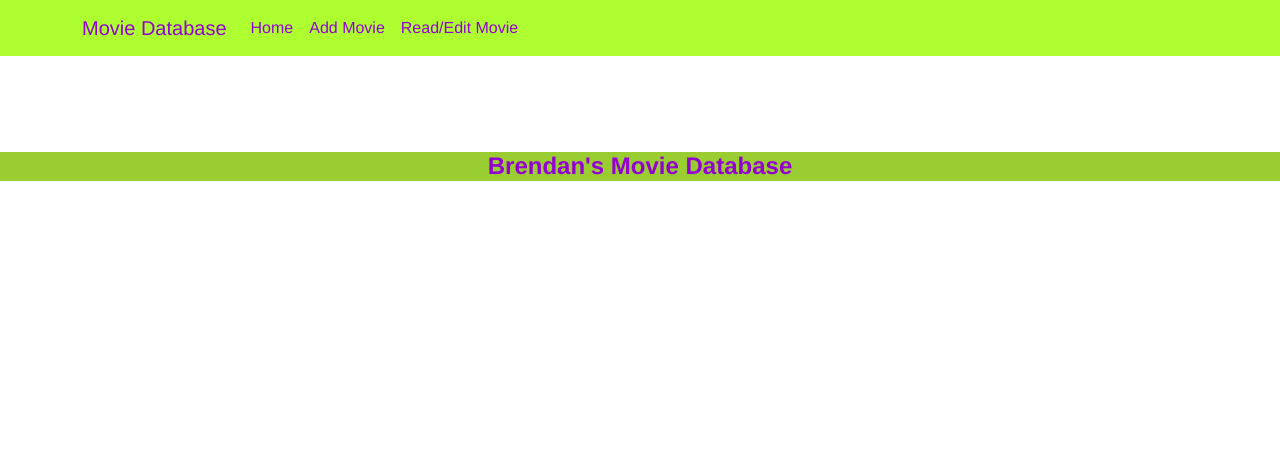
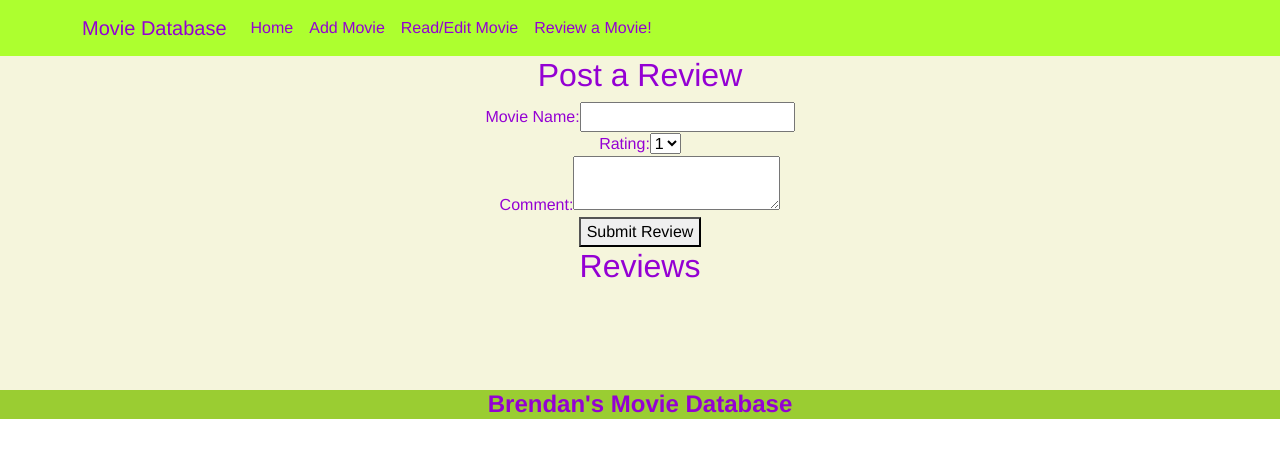
Before and after one commit to mcshanebrendan/my-app, a React (Create React App) app: page /reviews in a window 1280 px wide. Shown: the top 458 px of the page. Built offline with nearby package versions, Linux system fonts and the light colour scheme.

Commit message:
added a review section to the website

```diff
--- a/src/App.css
+++ b/src/App.css
@@ -2,6 +2,7 @@
   font-family:'Franklin Gothic Medium', 'Arial Narrow', Arial, sans-serif;
   text-align: center;
   color:darkviolet;
+  background-color: beige;
 }
 
 
--- a/src/App.js
+++ b/src/App.js
@@ -9,11 +9,14 @@ import 'bootstrap/dist/css/bootstrap.min.css';
 import Nav from 'react-bootstrap/Nav';
 import Navbar from 'react-bootstrap/Navbar';
 import {BrowserRouter, Routes, Route} from 'react-router-dom';
+import React, { useEffect } from 'react';
 import Create from './components/create';
 import Read from './components/read';
 import Edit from './components/edit';
+import ReviewForm from './components/reviews';
 
 function App() {
+
   return (
     <BrowserRouter>
     <div className="App">
@@ -24,6 +27,7 @@ function App() {
             <Nav.Link style= {{color: "darkviolet"}} href="/">Home</Nav.Link>
             <Nav.Link style= {{color: "darkviolet"}}  href="/create">Add Movie</Nav.Link>
             <Nav.Link style= {{color: "darkviolet"}}  href="/read">Read/Edit Movie</Nav.Link>
+            <Nav.Link style={{ color: 'darkviolet' }} href="/reviews">Review a Movie!</Nav.Link>
           </Nav>
         </Container>
       </Navbar>
@@ -32,6 +36,7 @@ function App() {
         <Route path='/read' element={<Read></Read>}></Route>
         <Route path='/create' element={<Create></Create>}></Route>
         <Route path='/edit/:id' element={<Edit></Edit>}></Route>
+        <Route path="/reviews" element={<ReviewForm />} /> {/* New route for ReviewForm */}
       </Routes>
       <br/>
       <br/>
--- /dev/null
+++ b/src/components/reviews.js
@@ -0,0 +1,102 @@
+// src/components/reviews.js
+
+//this utilises local storage to save personal movie reviews onto this website
+
+import React, { useState, useEffect } from 'react';
+// import './ReviewForm.css';
+
+const ReviewForm = () => {
+  const [reviews, setReviews] = useState(() => {
+    // Load reviews from localStorage on component mount
+    const storedReviews = JSON.parse(localStorage.getItem('reviews')) || [];
+    return storedReviews;
+  });
+
+  const [review, setReview] = useState({
+    movieName: '',
+    rating: 0,
+    comment: '',
+  });
+
+  const handleInputChange = (e) => {
+    const { name, value } = e.target;
+    setReview((prevReview) => ({
+      ...prevReview,
+      [name]: value,
+    }));
+  };
+
+  const handleRatingChange = (newRating) => {
+    setReview((prevReview) => ({
+      ...prevReview,
+      rating: newRating,
+    }));
+  };
+
+  const handleSubmit = (e) => {
+    e.preventDefault();
+
+    // Add the new review to the reviews array
+    const newReview = {
+      id: reviews.length + 1, // Assuming each review has a unique ID
+      ...review,
+    };
+
+    // Save reviews to localStorage after adding a new review
+    localStorage.setItem('reviews', JSON.stringify([...reviews, newReview]));
+
+    // Update the state with the new reviews
+    setReviews((prevReviews) => [...prevReviews, newReview]);
+
+    // Reset the form
+    setReview({
+      movieName: '',
+      rating: 0,
+      comment: '',
+    });
+  };
+
+  return (
+    <div className="review-form-container">
+      <h2>Post a Review</h2>
+      <form onSubmit={handleSubmit}>
+        <label>
+          Movie Name:
+          <input type="text" name="movieName" value={review.movieName} onChange={handleInputChange} required />
+        </label>
+        <br />
+        <label>
+          Rating:
+          <select name="rating" value={review.rating} onChange={(e) => handleRatingChange(Number(e.target.value))} required>
+            {[1, 2, 3, 4, 5].map((rating) => (
+              <option key={rating} value={rating}>
+                {rating}
+              </option>
+            ))}
+          </select>
+        </label>
+        <br />
+        <label>
+          Comment:
+          <textarea name="comment" value={review.comment} onChange={handleInputChange} required />
+        </label>
+        <br />
+        <button type="submit">Submit Review</button>
+      </form>
+
+      <div>
+        <h2>Reviews</h2>
+        {reviews.map((existingReview) => (
+          <div key={existingReview.id}>
+            <h3>{existingReview.movieName}</h3>
+            <p>Rating: {existingReview.rating}/5</p>
+            <p>{existingReview.comment}</p>
+            <hr />
+          </div>
+        ))}
+      </div>
+    </div>
+  );
+};
+
+export default ReviewForm;
```
